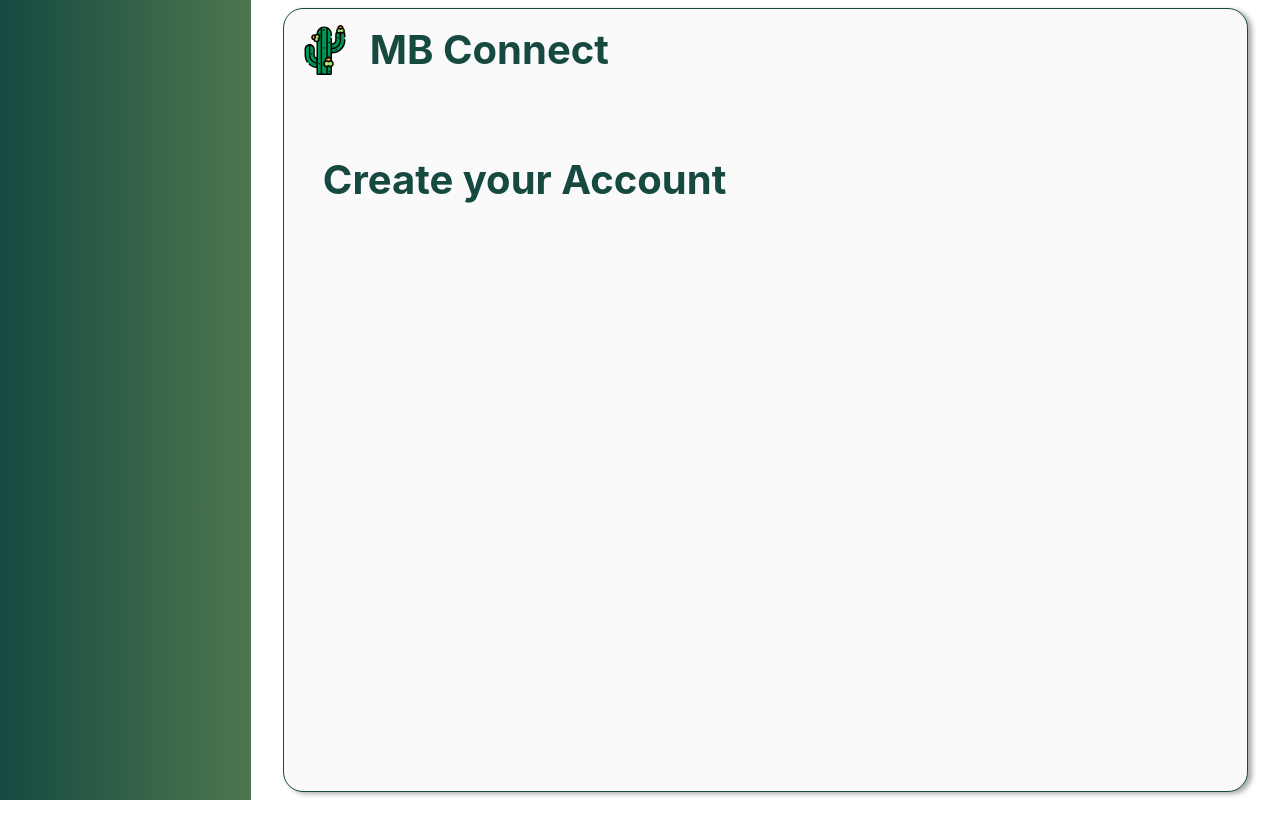
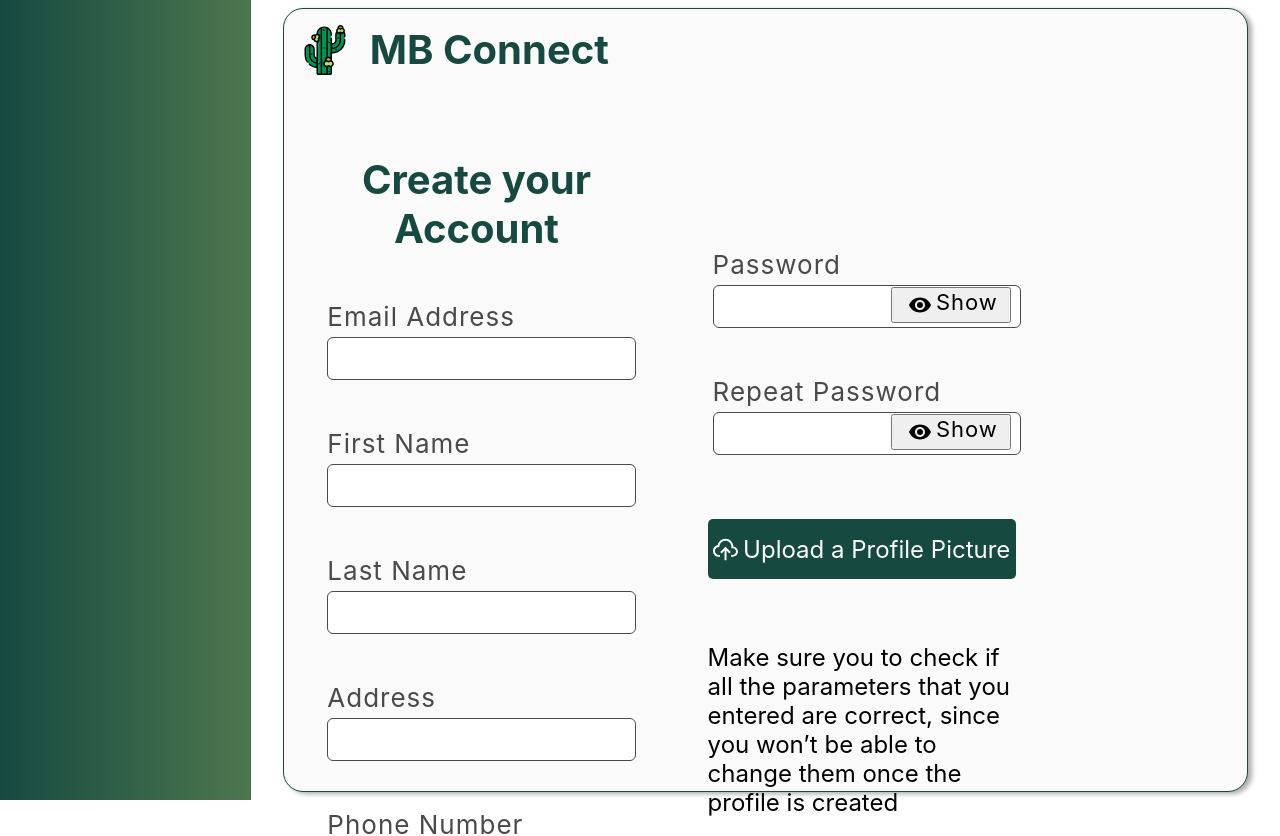
Before and after one commit to Mihailob5017/mb_connect, a React (Create React App) app in the folder client/: page /signup in a window 1280 px wide. Shown: the top 836 px of the page. Before the commit the page ends 800 px from the top, so only its background shows below. Built offline with nearby package versions, Linux system fonts and the light colour scheme.

Commit message:
sign up regular front end design finished

```diff
--- a/client/src/components/input/input.component.js
+++ b/client/src/components/input/input.component.js
@@ -5,7 +5,7 @@ const InputComponent = ({
 	value,
 	handleChange,
 	label,
-	type,
+	type = 'text',
 	isPassword = false,
 	name,
 	customClass,
--- a/client/src/pages/Sign_Up/sign_up.js
+++ b/client/src/pages/Sign_Up/sign_up.js
@@ -1,9 +1,13 @@
 import React from 'react';
 import './sign_up.style.scss';
+import Upload from '../../images/upload.svg';
 // Components
 import GreenScreen from '../../components/green-screen/green-screen.component';
 import CardComponent from '../../components/card/card.component';
 import CardHeader from '../../components/card/card-header/card-header.component';
+import InputComponent from '../../components/input/input.component';
+import Button from '../../components/button/button.component';
+import StageCounter from '../../components/stage-counter/stage-counter.component';
 const SignUpComponent = ({ type }) => {
 	return (
 		<div className='sign-up-container '>
@@ -11,8 +15,39 @@ const SignUpComponent = ({ type }) => {
 			<CardComponent customClass='sign-up-card'>
 				<div className='sign-up-column'>
 					<CardHeader /> <h1 className='sign-up-head'>Create your Account</h1>
+					<InputComponent type='email' name='email' label='Email Address' />
+					<InputComponent name='first_name' label='First Name' />
+					<InputComponent name='last_name' label='Last Name' />
+					<InputComponent name='address' label='Address' />
+					<InputComponent name='phone' label='Phone Number' />
 				</div>
-				<div className='sign-up-column'></div>
+
+				<div className='sign-up-column'>
+					<div className='empty-space'></div>
+					<InputComponent
+						isPassword={true}
+						type='password'
+						name='password'
+						label='Password'
+					/>
+					<InputComponent
+						isPassword={true}
+						type='password'
+						name='repeat_password'
+						label='Repeat Password'
+					/>
+					<div className='upload-wrapper'>
+						<img src={Upload} alt='Upload' />
+						<p>Upload a Profile Picture</p>
+					</div>
+					<p className='sign-up-text'>
+						Make sure you to check if all the parameters that you entered are
+						correct, since you won’t be able to change them once the profile is
+						created
+					</p>
+					<Button type='primary'>Create Profile</Button>
+					<StageCounter stage={2} />
+				</div>
 			</CardComponent>
 		</div>
 	);
--- a/client/src/pages/Sign_Up/sign_up.style.scss
+++ b/client/src/pages/Sign_Up/sign_up.style.scss
@@ -13,7 +13,7 @@
 	flex-direction: row;
 }
 .sign-up-column {
-	width: 50%;
+	width: 40%;
 	height: 80%;
 }
 .sign-up-head {
@@ -23,3 +23,34 @@
 	color: #164a41;
 	margin-top: 2em;
 }
+.empty-space {
+	height: 12em;
+}
+.upload-wrapper {
+	cursor: pointer;
+	margin: 4em auto;
+	width: 80%;
+	border-radius: 5px;
+	display: flex;
+	flex-direction: row;
+	justify-content: center;
+	align-items: center;
+	height: 60px;
+	background: #164a41;
+	img {
+		width: 25px;
+		height: 25px;
+	}
+	p {
+		width: fit-content;
+		font-size: 24px;
+		color: white;
+		margin-left: 5px;
+	}
+}
+.sign-up-text {
+	display: block;
+	margin: 2em auto;
+	width: 80%;
+	font-size: 24px;
+}
```
Also changed, not shown: client/src/images/cloud-computing.svg (deleted), client/src/images/upload.svg (added).
